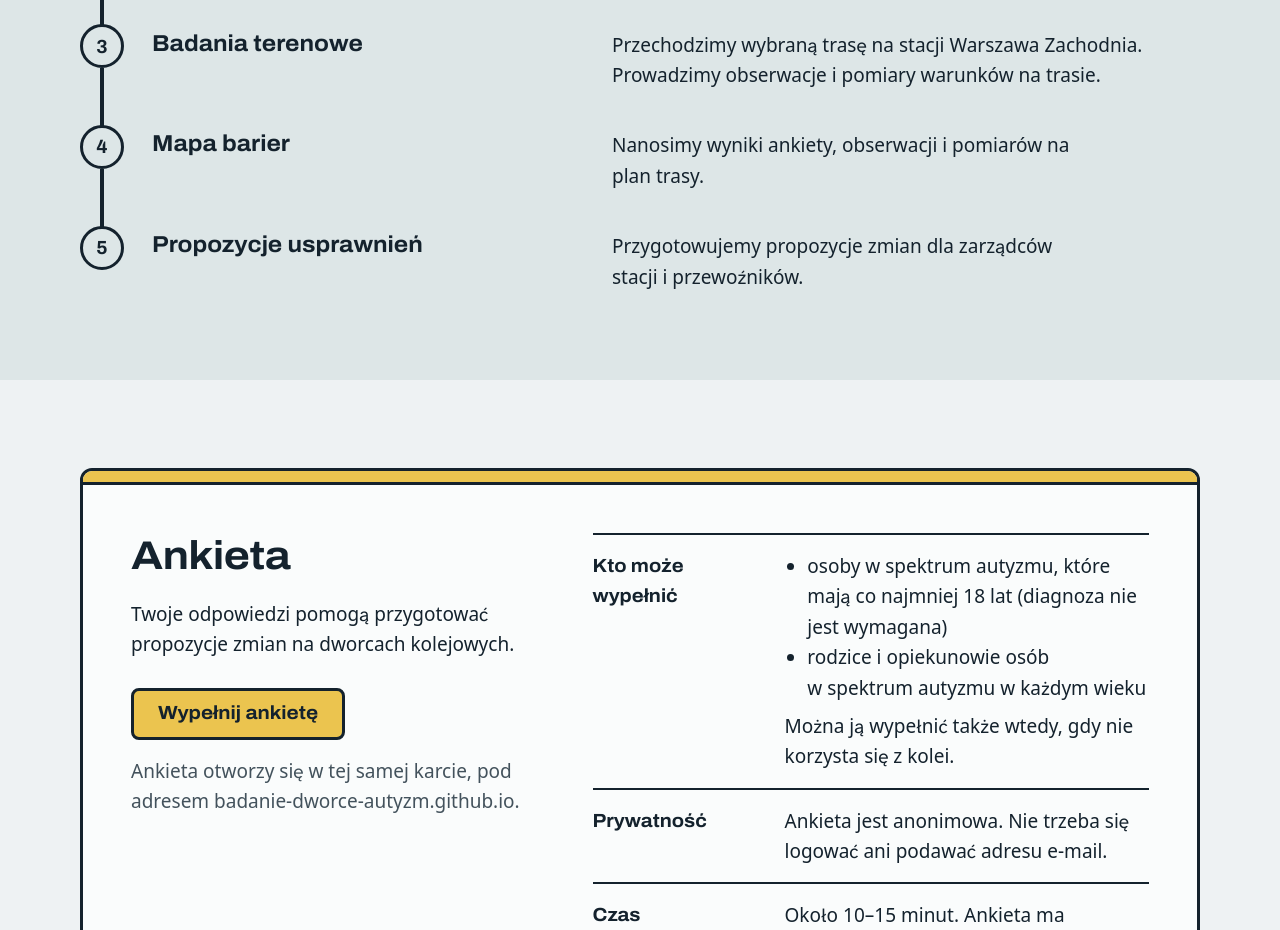
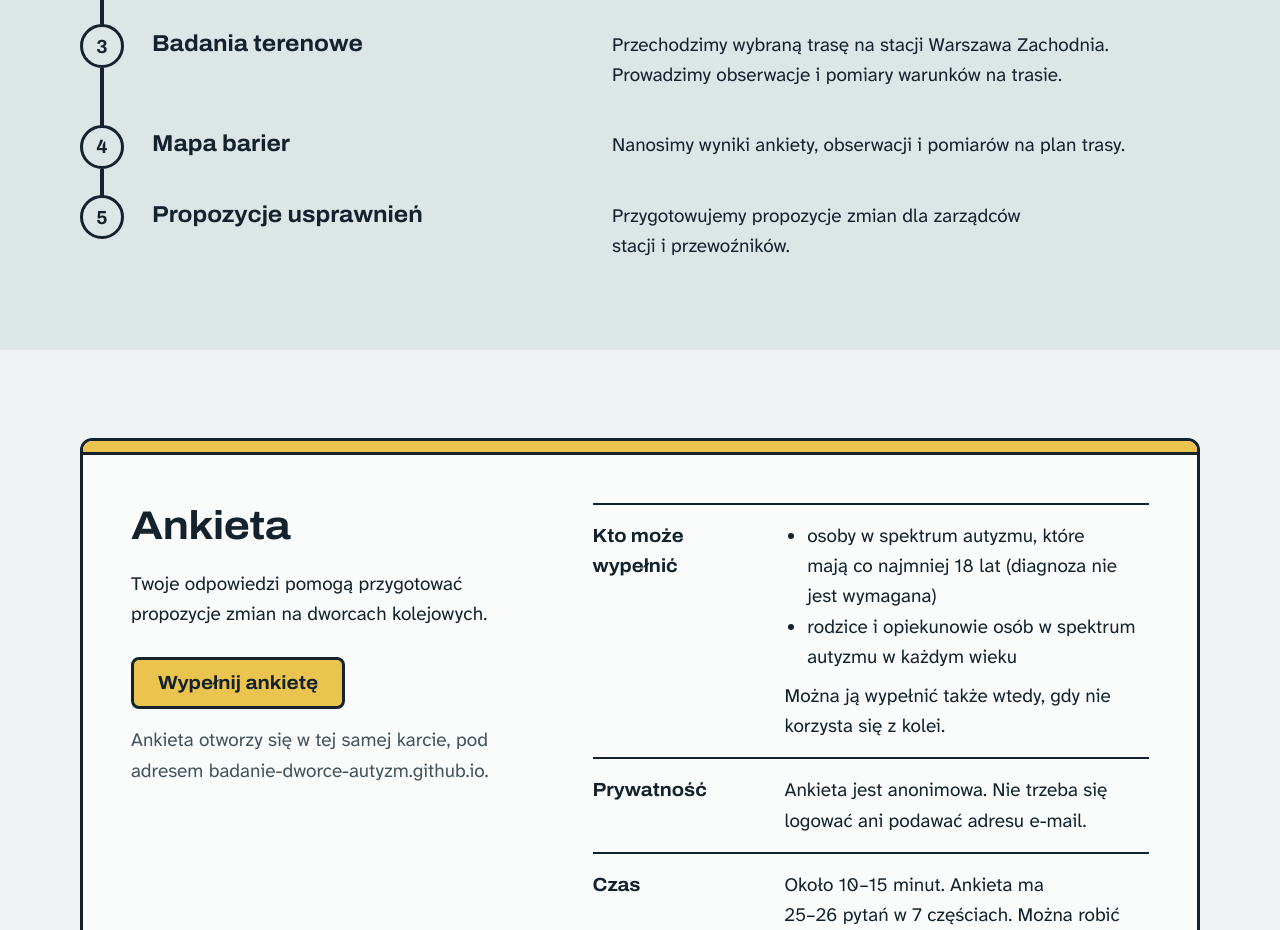
Before and after one commit to badanie-dworce-autyzm/strona-testowa, a plain HTML site: page index.html in a window 1280 px wide. Shown: the part 1940-2870 px from the top of the page. Drawn offline with Linux system fonts and the light colour scheme.

Commit message:
Poprawka zakresu znakow kroju Atkinson

```diff
--- a/index.html
+++ b/index.html
@@ -71,7 +71,7 @@
   font-weight: 200 800;
   font-style: normal;
   font-display: swap;
-  unicode-range: U+0100-02BA,U+02BD-02C5,U+02C7-02CC,U+02CE-02D7,U+02DD-02FF,U+0304,U+0308,U+0329,U+1D00-1DBF,U+1E00-1E9F,U+1EF2-1EFF,U+2020,U+20A0-20AB,U+20AD-20C0,U+2113,U+2C60-2C7F,U+A720-A7FF;
+  unicode-range: U+0000-00FF,U+0131,U+0152-0153,U+02BB-02BC,U+02C6,U+02DA,U+02DC,U+0304,U+0308,U+0329,U+2000-206F,U+20AC,U+2122,U+2191,U+2193,U+2212,U+2215,U+FEFF,U+FFFD;
 }
 @font-face {
   font-family: "Atkinson Hyperlegible Next";
```
